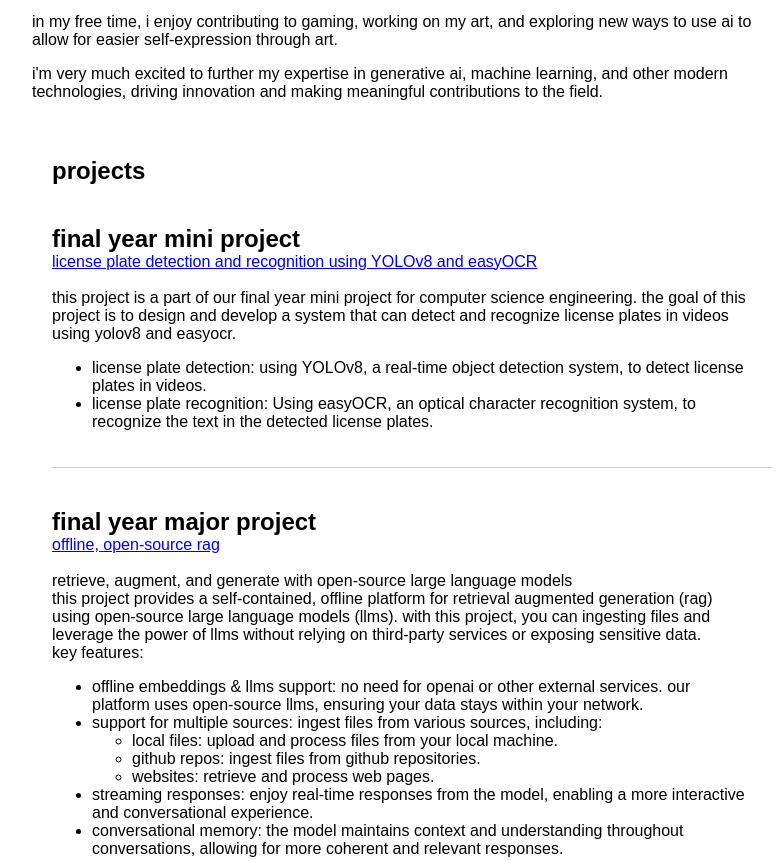
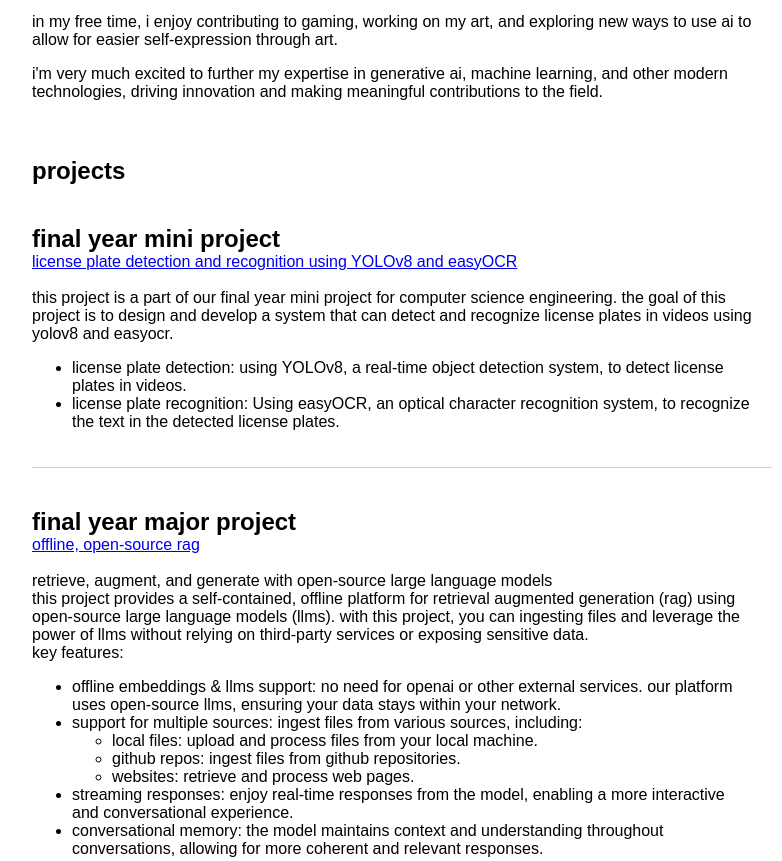
Before and after one commit to safzanpirani/portfolio, a plain HTML site: page index.html in a window 1280 px wide. Shown: the part 463-1324 px from the top of the page, without its empty margins (228-1010 px from the left). Drawn offline with Linux system fonts and the light colour scheme.

Commit message:
test no padding

```diff
--- a/index.html
+++ b/index.html
@@ -29,6 +29,7 @@
     }
     .projects {
       padding: 20px;
+      padding-left: 0; /* add this */
     }
     .project {
       margin-bottom: 20px;
```
